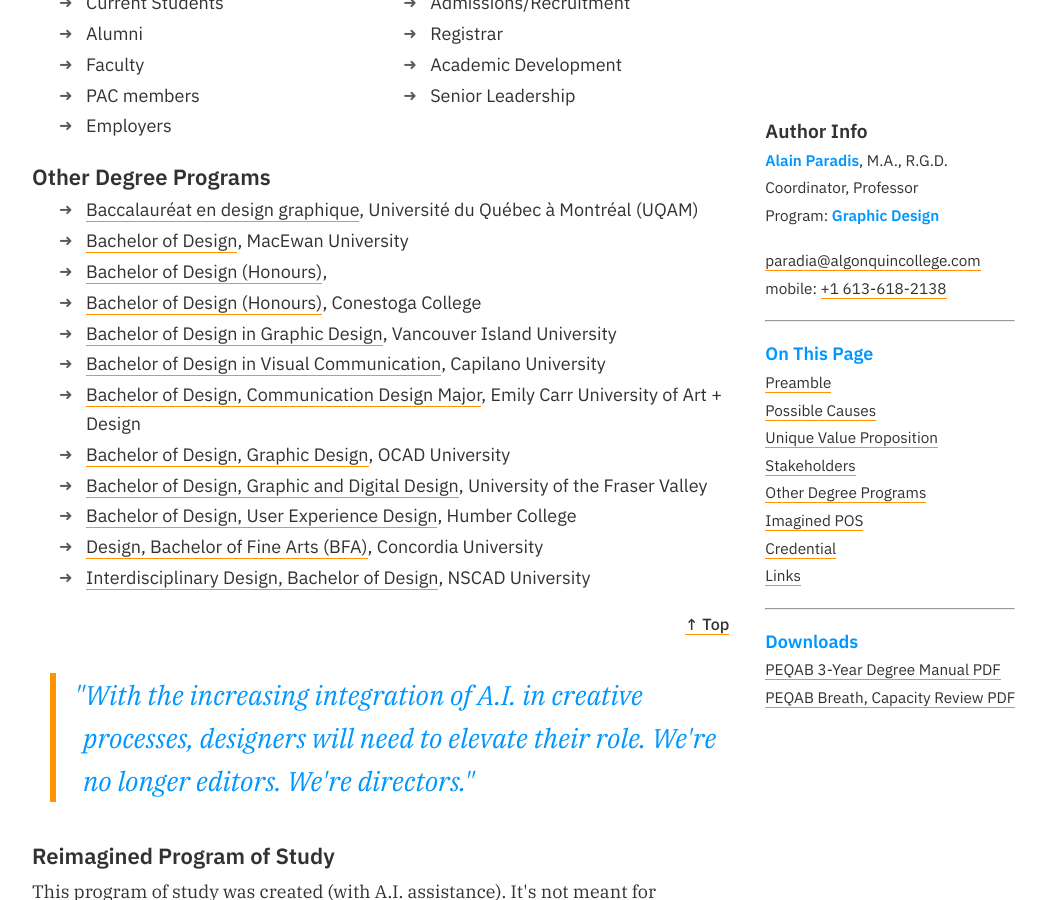
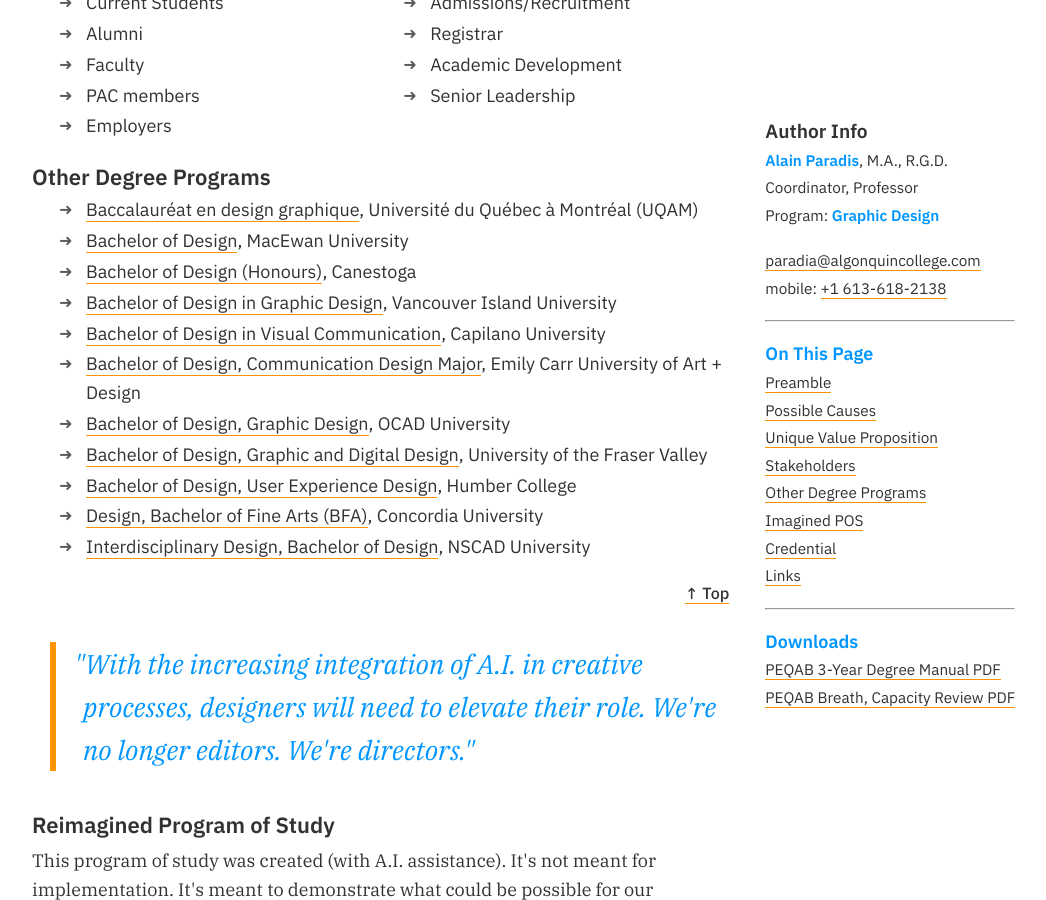
Before and after one commit to AlainParadis/program-transformation, a Jekyll site: the page built from index.md, in a window 1280 px wide and 900 px high, scrolled down 4020 px. Shown: the whole window, without its empty margins (76-1122 px from the left). Built offline with Jekyll 4.4.1, drawn with Linux system fonts in a browser that asks for light colours.

Commit message:
Fix typo and remove duplicate Conestoga entry
Correct the misspelled key `insitution` to `institution` for the Bachelor of Design (Honours) entry and remove a redundant Conestoga College degree-program item. These changes prevent data lookup errors and clean up a duplicate entry in the degree-programs list.

```diff
--- a/_data/sitewide.yml
+++ b/_data/sitewide.yml
@@ -88,7 +88,7 @@ resourcing:
 
 degree-programs:
   - title: "Bachelor of Design (Honours)"
-    insitution: "Canestoga"
+    institution: "Canestoga"
     url: "https://www.conestogac.on.ca/fulltime/bachelor-of-design-honours/courses?id=28649"
   - title: "Bachelor of Design, Graphic Design"
     institution: "OCAD University"
@@ -111,9 +111,6 @@ degree-programs:
   - title: "Bachelor of Design in Visual Communication"
     institution: "Capilano University"
     url: "https://www.capilanou.ca/programs--courses/program-profiles/bachelor-of-design-in-visual-communication/"
-  - title: "Bachelor of Design (Honours)"
-    institution: "Conestoga College"
-    url: "https://www.conestogac.on.ca/fulltime/design" # degree-level design program
   - title: "Bachelor of Design"
     institution: "MacEwan University"
     url: "https://www.macewan.ca/academics/programs/bachelor-of-design/"
```
